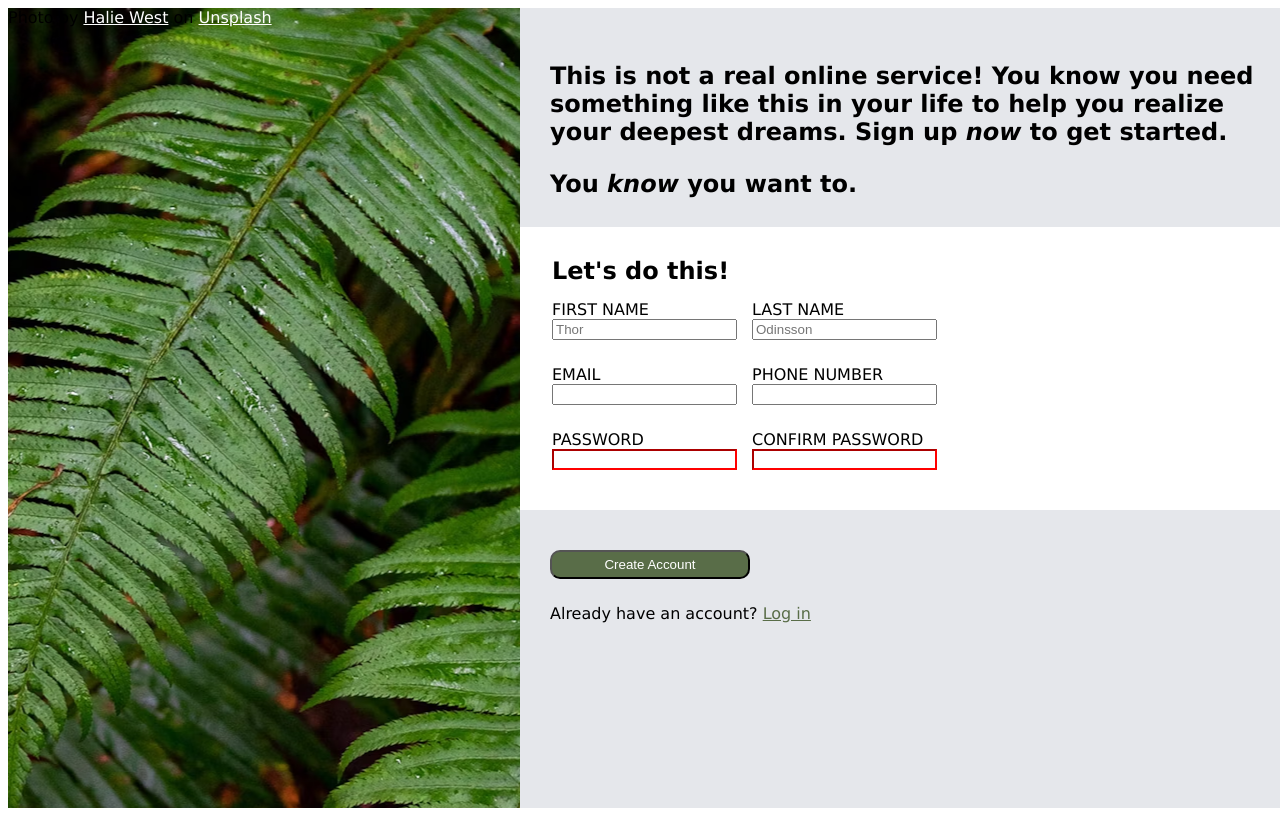
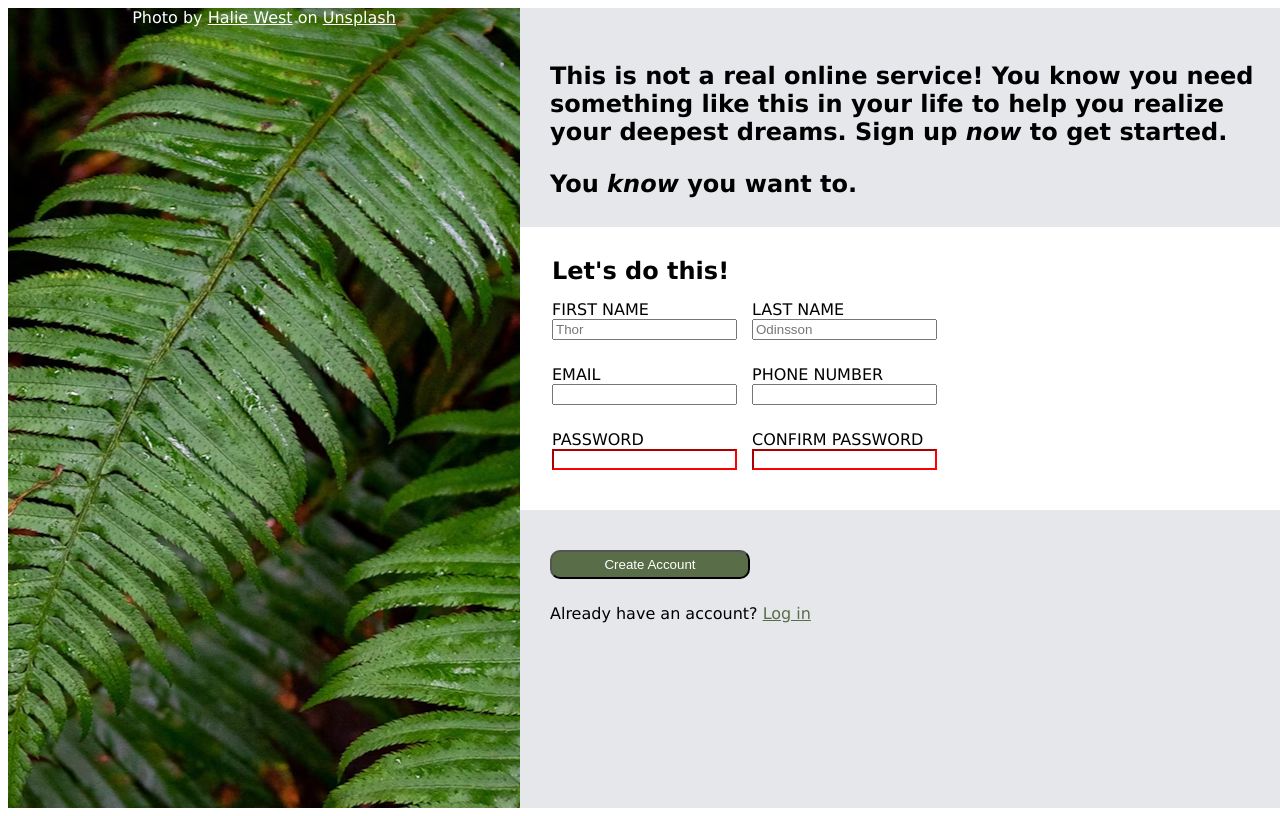
Before and after one commit to bkoch-16/signup-form, a plain HTML site: page index.html in a window 1280 px wide. Drawn offline with Linux system fonts and the light colour scheme.

Commit message:
adjusted styling of footer and flex status
adjusted styling of footer so it selects correctly and status of LHS

```diff
--- a/index.html
+++ b/index.html
@@ -15,9 +15,9 @@
             <div class="logo"></div>
             <span class="title"></span>
             <div class="left-footer">
-                <span>
-                    Photo by <a href="https://unsplash.com/@haliewestphoto">Halie West</a>
-                    on <a href="https://unsplash.com/photos/green-leaf-plant-in-close-up-photography-25xggax4bSA">
+                <span class="left-footer-text">
+                    Photo by <a href="https://unsplash.com/@haliewestphoto" class="left-footer-text">Halie West</a>
+                    on <a href="https://unsplash.com/photos/green-leaf-plant-in-close-up-photography-25xggax4bSA" class="left-footer-text">
                         Unsplash
                     </a>
                 </span>
--- a/styles.css
+++ b/styles.css
@@ -26,6 +26,9 @@ body {
     background-position: center;
     width: 40vw;
     height: 100vh;
+    display: flex;
+    flex: auto;
+    justify-content: center;
 }
 
 .right {
@@ -94,7 +97,7 @@ button {
     margin: 10px 10px 25px 0px;
 }
 
-.left-footer a {
+.left-footer-text {
     color: white;
 }
 
```
